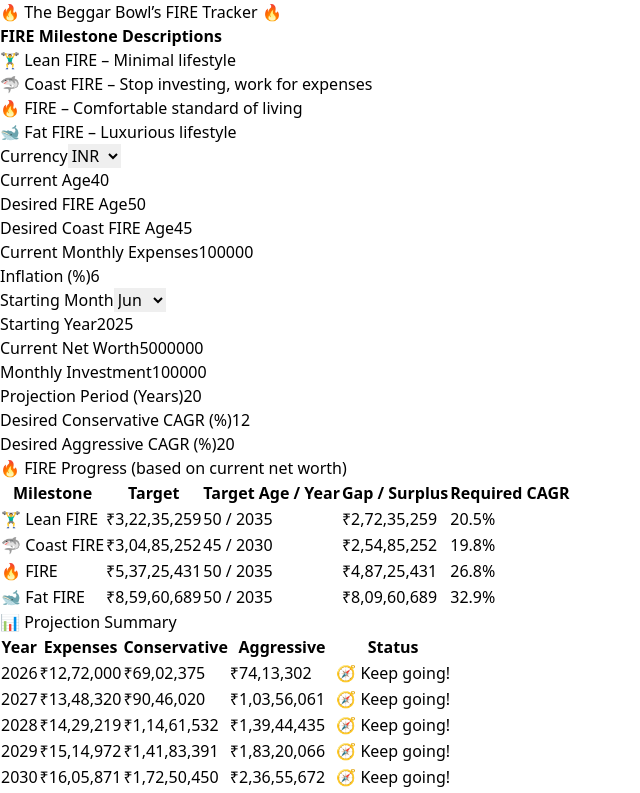
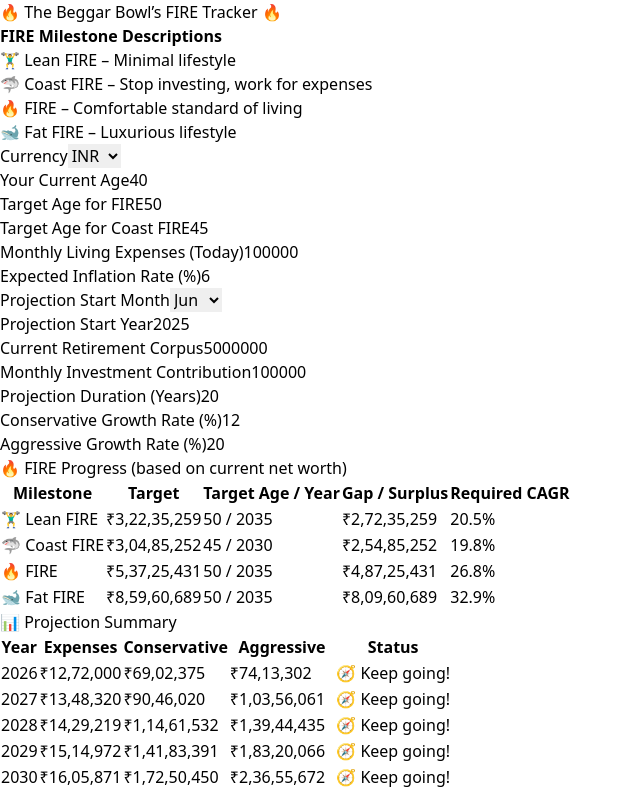
Before and after one commit to TheBeggarBowl/fire-tracker, a React (Vite) app: page / in a window 1280 px wide. Shown: the top 793 px of the page, without its empty margins (0-640 px from the left). Built offline with nearby package versions, Linux system fonts and the light colour scheme.

Commit message:
Update App.jsx

```diff
--- a/src/App.jsx
+++ b/src/App.jsx
@@ -5,18 +5,18 @@ const fireIcons = { lean:"🏋️‍♂️", coast:"🦈", fire:"🔥", fat:"
 
 const labelMap = {
   currency: "Currency",
-  currentAge: "Current Age",
-  desiredFIREAge: "Desired FIRE Age",
-  desiredCoastAge: "Desired Coast FIRE Age",
-  monthlyExpense: "Current Monthly Expenses",
-  inflation: "Inflation (%)",
-  startMonth: "Starting Month",
-  startYear: "Starting Year",
-  currentNetWorth: "Current Net Worth",
-  sip: "Monthly Investment",
-  projectionYears: "Projection Period (Years)",
-  desiredConservativeCAGR: "Desired Conservative CAGR (%)",
-  desiredAggressiveCAGR: "Desired Aggressive CAGR (%)"
+  currentAge: "Your Current Age",
+  desiredFIREAge: "Target Age for FIRE",
+  desiredCoastAge: "Target Age for Coast FIRE",
+  monthlyExpense: "Monthly Living Expenses (Today)",
+  inflation: "Expected Inflation Rate (%)",
+  startMonth: "Projection Start Month",
+  startYear: "Projection Start Year",
+  currentNetWorth: "Current Retirement Corpus",
+  sip: "Monthly Investment Contribution",
+  projectionYears: "Projection Duration (Years)",
+  desiredConservativeCAGR: "Conservative Growth Rate (%)",
+  desiredAggressiveCAGR: "Aggressive Growth Rate (%)"
 };
 
 export default function App() {
```
